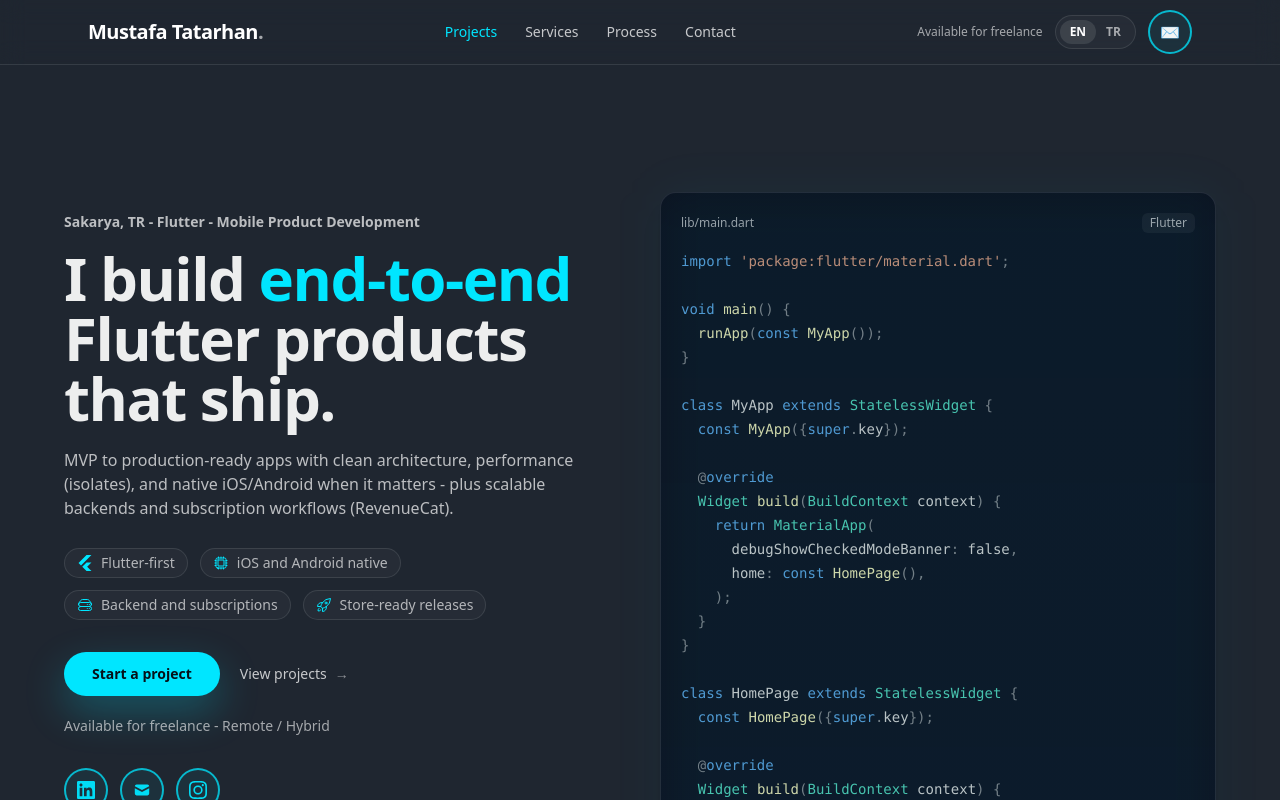
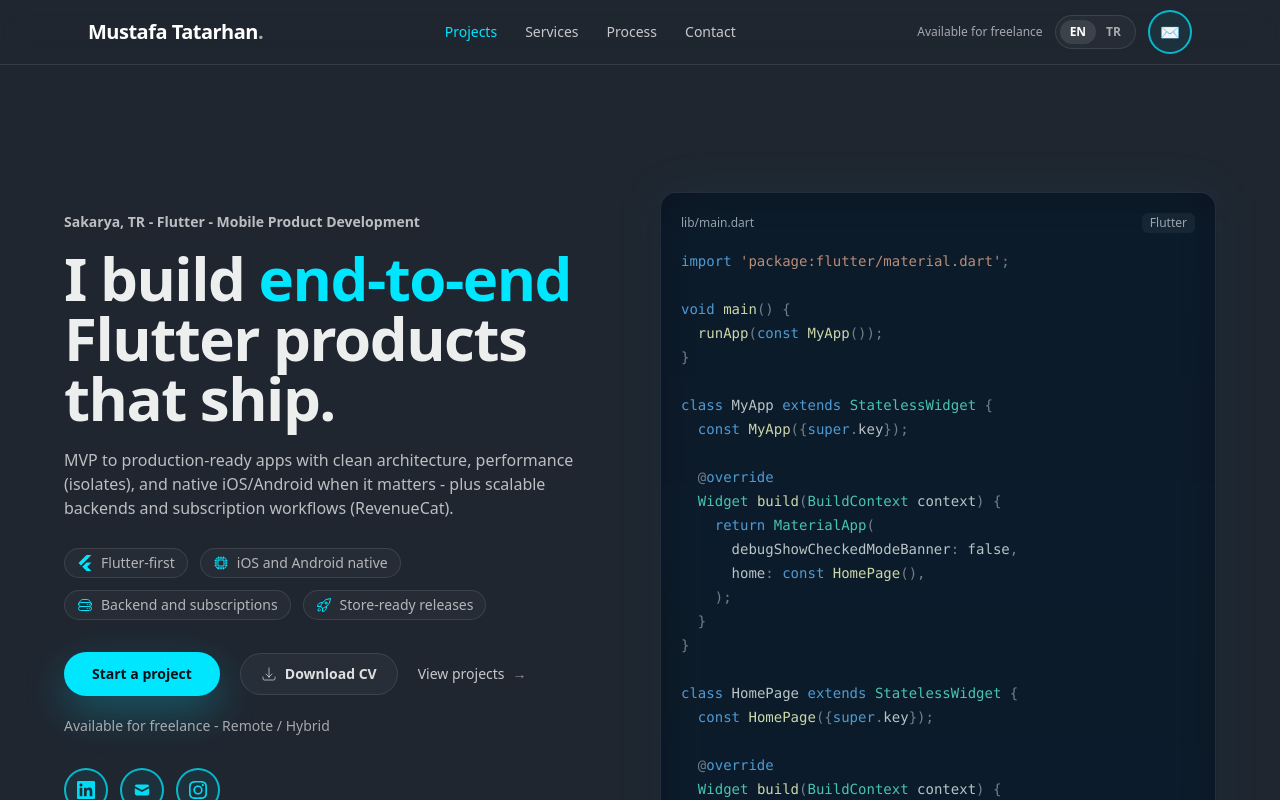
Before and after one commit to mustafatatarhan/portfolio, a Next.js app: page /en in a window 1280 px wide. Shown: the top 800 px of the page. Built offline with nearby package versions, Linux system fonts and the light colour scheme.

Commit message:
Update contact information and add CV download link in components; enhance translations for improved user experience

```diff
--- a/components/Contact.tsx
+++ b/components/Contact.tsx
@@ -42,7 +42,7 @@ export default function Contact() {
 
                 {/* Primary CTA */}
                 <div className="flex flex-wrap items-center gap-4">
-                    <a className="btn-primary" href="mailto:hello@yourmail.com">
+                    <a className="btn-primary" href="mailto:contact@mustafatarthan.me">
                         {t("actions.emailMe")}
                     </a>
 
@@ -58,7 +58,7 @@ export default function Contact() {
                     icon={<HiMail className="h-5 w-5" />}
                     title={t("cards.email.title")}
                     description={t("cards.email.description")}
-                    href="mailto:hello@yourmail.com?subject=Project%20Inquiry"
+                    href="mailto:contact@mustafatarthan.me?subject=Project%20Inquiry"
                     cta={t("cards.email.cta")}
                 />
 
@@ -66,7 +66,7 @@ export default function Contact() {
                     icon={<SiLinkedin className="h-5 w-5" />}
                     title={t("cards.linkedin.title")}
                     description={t("cards.linkedin.description")}
-                    href="https://www.linkedin.com/in/YOUR_LINKEDIN"
+                    href="https://www.linkedin.com/in/mustafatatarhan"
                     cta={t("cards.linkedin.cta")}
                 />
             </div>
--- a/components/Footer.tsx
+++ b/components/Footer.tsx
@@ -64,7 +64,7 @@ export default function Footer() {
                         <div className="mt-4 flex items-center gap-3">
                             <a
                                 className="social-pill"
-                                href="https://www.linkedin.com/in/YOUR_LINKEDIN"
+                                href="https://www.linkedin.com/in/mustafatatarhan"
                                 target="_blank"
                                 rel="noopener noreferrer"
                                 aria-label={t("socialAria.linkedIn")}
@@ -74,7 +74,7 @@ export default function Footer() {
 
                             <a
                                 className="social-pill"
-                                href="mailto:hello@yourmail.com"
+                                href="mailto:contact@mustafatarthan.me"
                                 aria-label={t("socialAria.email")}
                             >
                                 <HiMail size={18} />
@@ -82,7 +82,7 @@ export default function Footer() {
 
                             <a
                                 className="social-pill"
-                                href="https://www.instagram.com/YOUR_INSTAGRAM"
+                                href="https://www.instagram.com/mustafa5tatarhan"
                                 target="_blank"
                                 rel="noopener noreferrer"
                                 aria-label={t("socialAria.instagram")}
--- a/components/Hero.tsx
+++ b/components/Hero.tsx
@@ -9,6 +9,7 @@ import {
 } from "react-icons/hi2";
 import { useTranslations } from "next-intl";
 import HeroCodePreview from "@/components/HeroCodePreview";
+import { HiOutlineArrowDownTray } from "react-icons/hi2";
 
 export default function Hero() {
     const t = useTranslations("hero");
@@ -61,10 +62,40 @@ export default function Hero() {
                         {t("actions.startProject")}
                     </a>
 
+                    <a
+                        href="/MUSTAFA_TATARHAN_CV.pdf"
+                        download
+                        className="
+    group inline-flex items-center gap-2
+    rounded-full
+    border border-white/10
+    bg-white/[0.04]
+    px-5 py-2.5
+    text-sm font-semibold text-white/85
+    backdrop-blur
+    transition-all duration-200
+    hover:border-white/20 hover:bg-white/[0.08]
+    hover:shadow-[0_0_0_1px_rgba(255,255,255,0.05)]
+    focus:outline-none focus-visible:ring-2 focus-visible:ring-cyan-400/40
+  "
+                        aria-label="Download CV (PDF)"
+                    >
+                        <HiOutlineArrowDownTray
+                            className="
+      h-4 w-4
+      text-white/60
+      transition-transform duration-200
+      group-hover:translate-y-[1px] group-hover:text-white/90
+    "
+                        />
+                        <span>{t("cta.downloadCV")}</span>
+                    </a>
                     <a href="#projects" className="nav-link inline-flex items-center gap-2">
                         {t("actions.viewProjects")}{" "}
                         <span className="text-white/50">→</span>
                     </a>
+
+
 
                     <span className="text-sm text-white/60">
                         {t("cta.availability")}
@@ -85,7 +116,7 @@ export default function Hero() {
 
                     <a
                         className="social-pill"
-                        href="mailto:mtworkce@gmail.com"
+                        href="mailto:contact@mustafatarthan.me"
                         aria-label={t("social.email")}
                     >
                         <HiMail size={18} />
--- a/messages/en.json
+++ b/messages/en.json
@@ -123,6 +123,7 @@
     "cta": {
       "primary": "Start a project",
       "secondary": "View projects",
+      "downloadCV": "Download CV",
       "availability": "Available for freelance - Remote / Hybrid"
     },
     "whatYouGet": {
--- a/messages/tr.json
+++ b/messages/tr.json
@@ -123,6 +123,7 @@
     "cta": {
       "primary": "Proje başlat",
       "secondary": "Projeleri gör",
+      "downloadCV": "CV indir",
       "availability": "Freelance için müsait - Uzaktan / Hibrit"
     },
     "whatYouGet": {
```
Also changed, not shown: 1 other file (tests, documents, lock files or other folders).
